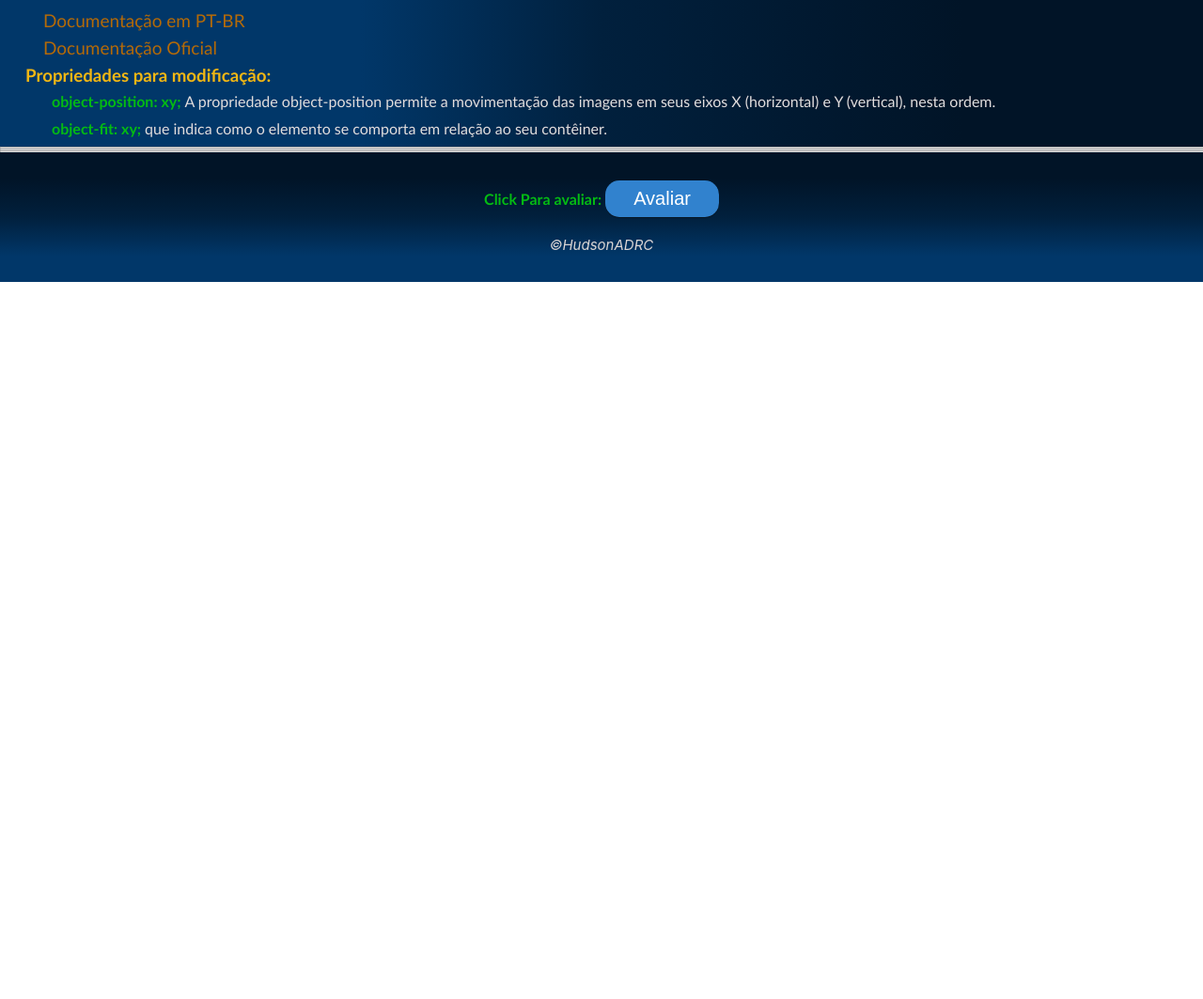
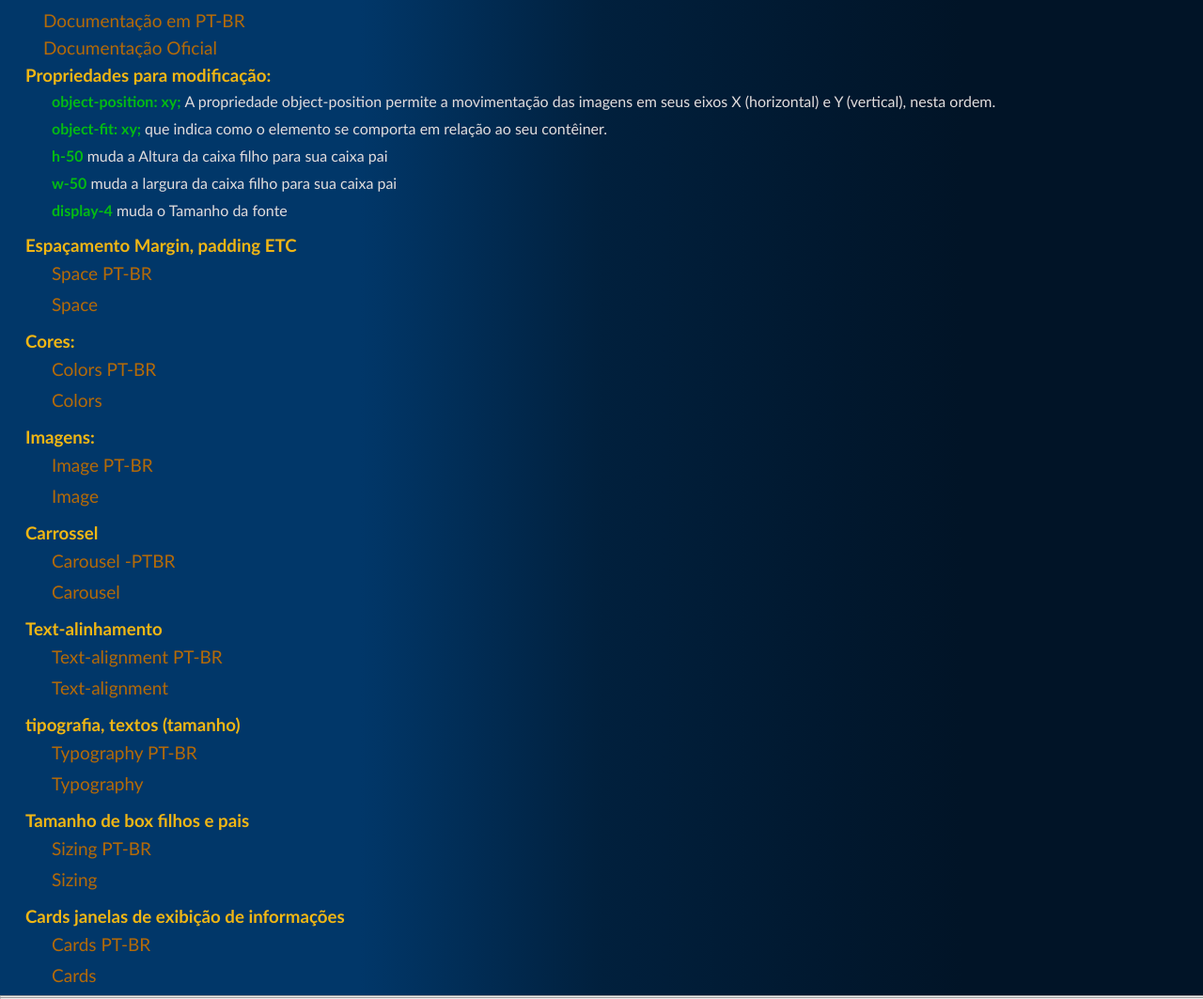
Before and after one commit to hudsoncap/SitedeEstudos, a plain HTML site: page frontend/bootstrap.html in a window 1280 px wide. Shown: the part 517-1580 px from the top of the page at 94% size. Before the commit the page ends 817 px from the top, so only its background shows below. Drawn offline with Linux system fonts and the light colour scheme; files whose address does not match are found by name; a web font is replaced by a local one.

Commit message:
Update bootstrap.html

```diff
--- a/frontend/bootstrap.html
+++ b/frontend/bootstrap.html
@@ -40,6 +40,52 @@
 
      <p> <strong>object-fit: xy; </strong> que indica como o elemento se comporta em relação ao seu contêiner.</p>
 
+     <p><strong>h-50</strong> muda a Altura da caixa filho para sua caixa pai</p>
+     <p><strong>w-50</strong> muda a largura da caixa filho para sua caixa pai</p>
+     <p><strong>display-4</strong> muda o Tamanho da fonte</p>
+
+     <h3>Espaçamento Margin, padding ETC</h3>
+
+     <p><a href="https://getbootstrap.com.br/docs/4.1/utilities/spacing/" target="_blank">Space PT-BR</a></p>
+     <p><a href="https://getbootstrap.com/docs/5.1/utilities/spacing/" target="_blank">Space</a></p>
+
+     <h3>Cores:</h3>
+
+     <p><a href="https://getbootstrap.com.br/docs/4.1/utilities/colors/" target="_blank">Colors PT-BR</a></p>
+     <p><a href="https://getbootstrap.com/docs/5.1/customize/color/" target="_blank">Colors</a></p>
+
+     <h3>Imagens:</h3>
+
+     <p><a href="https://getbootstrap.com.br/docs/4.1/content/images/" target="_blank">Image PT-BR</a></p>
+     <p><a href="https://getbootstrap.com/docs/5.1/content/images/" target="_blank">Image</a></p>
+
+     <h3>Carrossel</h3>
+
+     <p><a href="https://getbootstrap.com.br/docs/4.1/components/carousel/" target="_blank">Carousel -PTBR</a></p>
+     <p><a href="https://getbootstrap.com/docs/5.1/components/carousel/" target="_blank">Carousel</a></p>
+
+     <h3>Text-alinhamento</h3>
+
+     <p><a href="https://getbootstrap.com.br/docs/4.1/utilities/text/#text-alignment" target="_blank">Text-alignment PT-BR</a></p>
+     <p><a href="https://getbootstrap.com/docs/5.1/utilities/text/#text-alignment" target="_blank">Text-alignment</a></p>
+
+     <h3>tipografia, textos (tamanho)</h3>
+
+     <p><a href="https://getbootstrap.com.br/docs/4.1/content/typography/" target="_blank">Typography PT-BR</a></p>
+     <p><a href="https://getbootstrap.com/docs/5.1/content/typography/" target="_blank">Typography</a></p>
+
+     <h3>Tamanho de box filhos e pais</h3>
+
+     <p><a href="https://getbootstrap.com.br/docs/4.1/utilities/sizing/" target="_blank">Sizing PT-BR</a></p>
+     <p><a href="https://getbootstrap.com/docs/5.1/utilities/sizing/" target="_blank">Sizing</a></p>
+
+     <h3>Cards janelas de exibição de informações</h3>
+
+     <p><a href="https://getbootstrap.com.br/docs/4.1/components/card/" target="_blank">Cards PT-BR</a></p>
+
+     <p><a href="https://getbootstrap.com/docs/5.1/components/card/" target="_blank">Cards</a></p>
+
+
 
 
 
```
